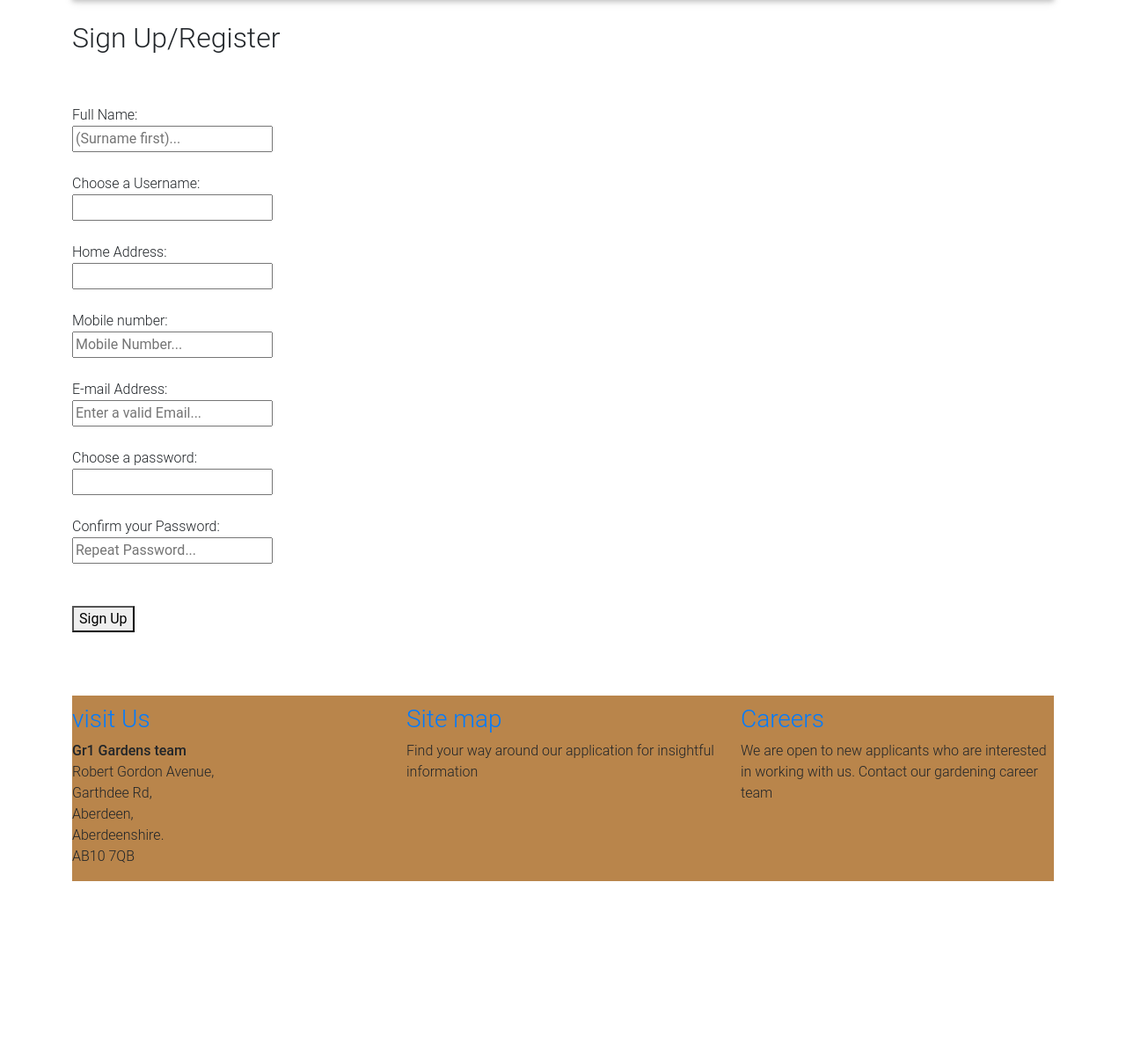
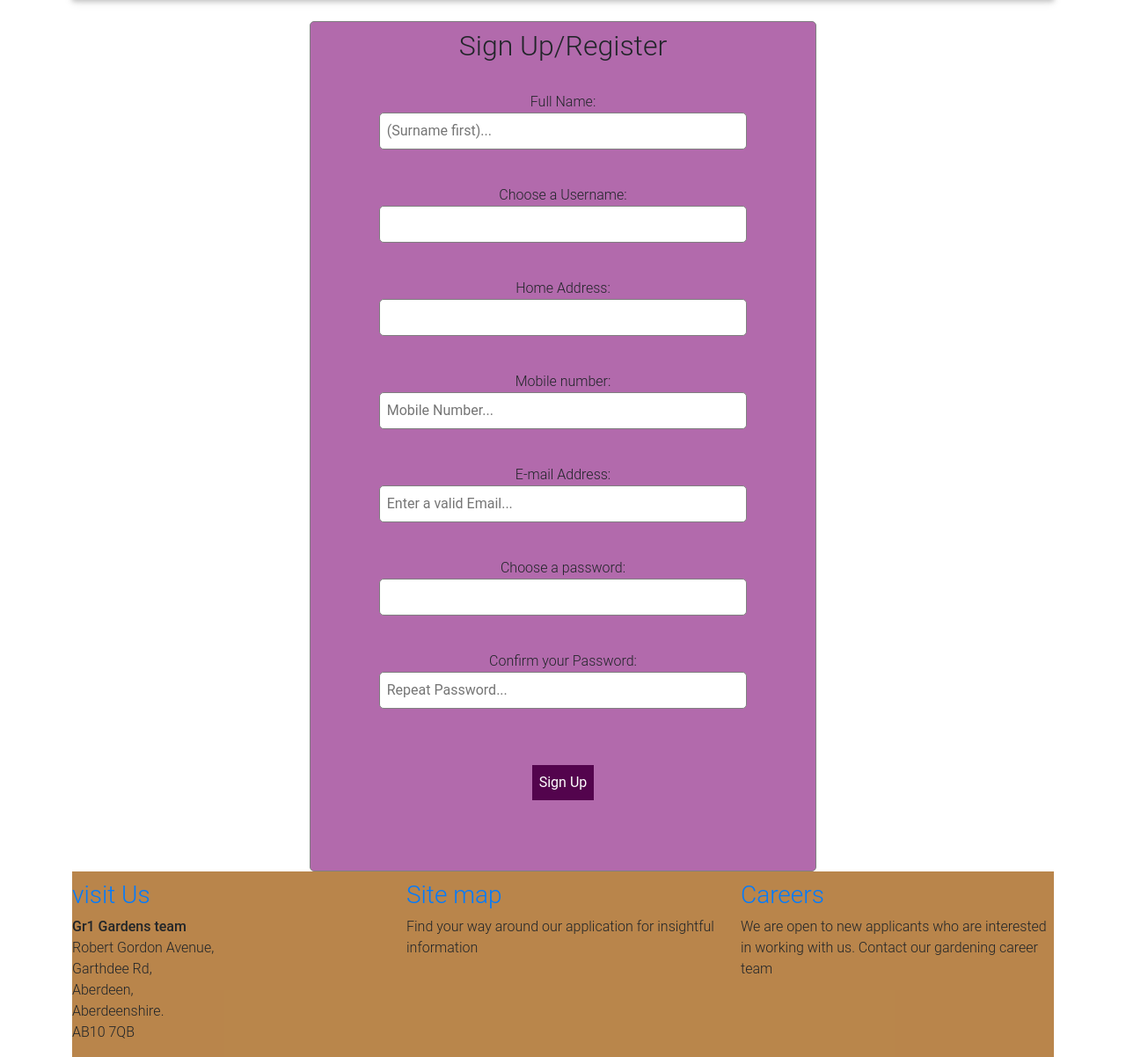
Before and after one commit to smartwiziyk/Team-R1-CMM004, a PHP site: page /user-signup.php in a window 1280 px wide. Shown: the part 145-1347 px from the top of the page at 88% size. Before the commit the page ends 1147 px from the top, so only its background shows below. Run offline with PHP 8.4, Linux system fonts and the light colour scheme.

Commit message:
a success sign up page and styling to login/signup

```diff
--- /dev/null
+++ b/Style/JavaScript.js
@@ -0,0 +1,13 @@
+// Add real-time password strength indicators
+const passwordInput = document.querySelector("input[type='password']");
+passwordInput.addEventListener("input", function () {
+  // Implementation for password strength indicators
+});
+
+// Add error handling for invalid inputs
+const form = document.querySelector("form");
+form.addEventListener("submit", function (event) {
+  event.preventDefault();
+
+  // Implementation for error handling
+});
--- /dev/null
+++ b/Style/login.css
@@ -0,0 +1,48 @@
+#formContainer {
+  display: flex;
+  justify-content:center;
+}
+
+form {
+  width: 45%;
+  padding: 0.5em;
+  border: 1px solid gray;
+  background-color: rgba(126, 6, 116, 0.596);
+  border-radius: 5px;
+  text-align: center;
+}
+
+#success {
+  width: 45%;
+  height: 50%;
+  padding: 10%;
+  border: 1px solid gray;
+  background-color: rgba(126, 6, 116, 0.596);
+  border-radius: 5px;
+
+}
+
+#erroralert {
+  display: flex;
+  justify-content:center;
+  padding: 2%;
+}
+
+input[type="text"],
+input[type="email"],
+input[type="password"] {
+  width: 75%;
+  padding: 0.5em;
+  margin-bottom: 1em;
+  border: 1px solid gray;
+  border-radius: 5px;
+}
+
+button {
+  padding: 0.5em;
+  background-color: rgb(83, 4, 77);
+  color: white;
+  border: none;
+  border-radius: 5px;
+  cursor:pointer;
+}
--- a/Style/mystyle.css
+++ b/Style/mystyle.css
@@ -1,7 +1,4 @@
-/*@import "badcolors.css";*/
 @import "fonts.css";
-
-
 
 /*Pages*/
 
--- a/includes/mydef-func.incl.php
+++ b/includes/mydef-func.incl.php
@@ -103,7 +103,7 @@ function invalidUid($UserName) {
     mysqli_stmt_bind_param($stmt, "ssssss", $FullName, $UserName, $HomeAddress, $Phone, $Email, $hashedPasswd);
     mysqli_stmt_execute($stmt);
     mysqli_stmt_close($stmt);
-    header("location: ../user-signup.php?error=none");
+    header("location: ../successful-signup.php?error=none");
     exit();
 }
 
@@ -141,4 +141,7 @@ function loginUser($connection, $UserName, $Passwd) {
     header("location: ../home.php?successful");
     exit();
   }
+
+
+
 }
--- a/page-header.php
+++ b/page-header.php
@@ -9,6 +9,8 @@ session_start ();
     <meta name="viewport" content="width=device-width, initial-scale=1">
     <title>GR1 - Gardening Services booking</title>
     <link rel="stylesheet" href="Style/mystyle.css">
+    <link rel="stylesheet" href="Style/login.css">
+    <link rel="stylesheet" href="Style/JavaScript.js">
     <link rel="stylesheet" href="Material/css/bootstrap.css">
     <link rel="stylesheet" href="Material/css/bootstrap.min.css">
     <link rel="stylesheet" href="Material/css/mdb.css">
--- a/user-signup.php
+++ b/user-signup.php
@@ -1,43 +1,29 @@
 <?php
 include_once 'page-header.php';
 ?>
-<div class="container">
-        <section class="col-md-12">
+<div id="formContainer">
 
-            <div class="signupform">
-            <h2>Sign Up/Register</h2>
-            <br><br>
-
-            <?php
-
-if(isset($_GET["error"])) {
-    if ($_GET["error"] == "emptyinput") {
-        echo"<p style='color:red'>Please fill in all fields!</p>";
-    }
-
-    else if ($_GET["error"] == "invaliduid") {
-        echo"<p style='color:red'>Create a valid Username!</p>";
-    }
-    else if ($_GET["error"] == "invalidemail") {
-        echo"<p style='color:red'>Enter a valid email address!</p>";
-    }
-    else if ($_GET["error"] == "passwordsdonotmatch") {
-        echo"<p style='color:red'>Please re-confirm. Your Passwords don't match!</p>";
-    }
-    else if ($_GET["error"] == "failedstmt") {
-        echo"<p style='color:red'>Oops! Sorry, process failed. Try again please!</p>";
-    }
-    else if ($_GET["error"] == "usernamealreadyexists") {
-        echo"<p style='color:red'>Please choose another username. Your choice exists in our system!</p>";
-    }
-    else if ($_GET["error"] == "none") {
-        echo"
-        <div><p class='alert alert-success' role='alert'>You have successfully signed up. WELCOME!</p></div>";
-    }
-}
-?>
 
             <form action="includes/user-signup.incl.php" method="post">
+            <?php
+    if (isset($_GET["error"])) {
+        if ($_GET["error"] == "emptyinput") {
+            echo "<div id='erroralert'><p style='color:darkred'>Please fill in all fields!</p></div><br>";
+        } else if ($_GET["error"] == "invaliduid") {
+            echo "<div id='erroralert'><p style='color:darkred'>Create a valid Username!</p></div>";
+        } else if ($_GET["error"] == "invalidemail") {
+            echo "<div id='erroralert'><p style='color:darkred'>Enter a valid email address!</p></div>";
+        } else if ($_GET["error"] == "passwordsdonotmatch") {
+            echo "<div id='erroralert'><p style='color:darkred'>Please re-confirm. Your Passwords don't match!</p></div>";
+        } else if ($_GET["error"] == "failedstmt") {
+            echo "<div id='erroralert'><p style='color:darkred'>Oops! Sorry, process failed. Try again please!</p></div>";
+        } else if ($_GET["error"] == "usernamealreadyexists") {
+            echo "<div id='erroralert'><p style='color:darkred'>Please choose another username. Your choice exists in our system!</p></div>";
+        }
+    }
+            ?>
+            <h2>Sign Up/Register</h2>
+            <br>
                 <label>Full Name:</label><br>
                 <input type="text" name="FullName" placeholder="(Surname first)..."><br><br>
                 <label>Choose a Username:</label><br>
@@ -54,8 +40,6 @@ if(isset($_GET["error"])) {
                 <input type="password" name="PasswdRepeat" placeholder="Repeat Password..."><br><br><br>
                 <button type="submit" name="submit">Sign Up</button><br><br><br><br>
             </form>
-            </div>
-        </section>
 </div>
 <?php
     include_once 'page-footer.php';
```
Also changed, not shown: successful-signup.php (added, +36 -0 lines), user-login.php (+9 -13 lines), home.php (indentation only), includes/user-login.incl.php (line endings or trailing spaces).
